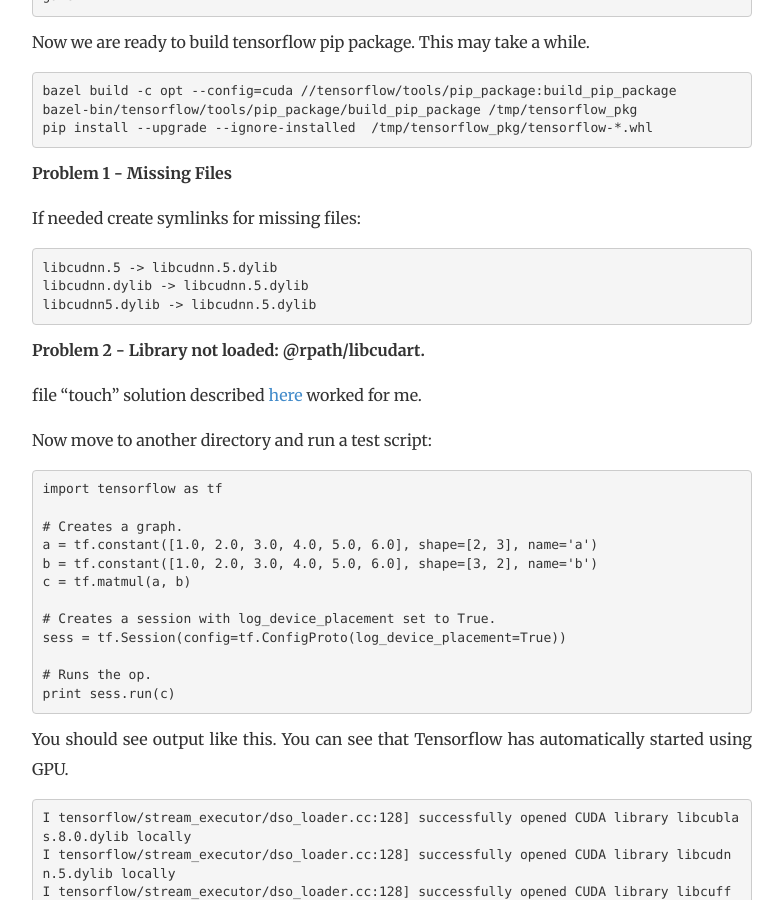
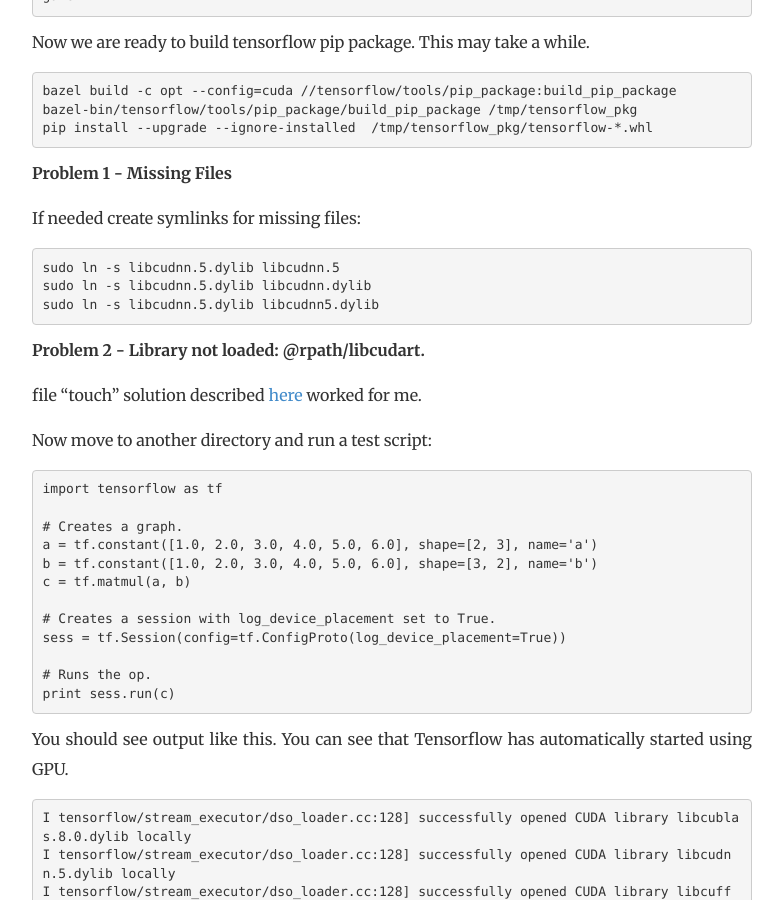
Before and after one commit to srikanthpagadala/srikanthpagadala.github.io, a Jekyll site: the page built from _posts/2016-11-07-enable-gpu-support-for-tensorflow-on-macos.md, in a window 1280 px wide and 900 px high, scrolled down 3807 px. Shown: the whole window, without its empty margins (248-1031 px from the left). Built offline with Jekyll 4.4.1, drawn with Linux system fonts in a browser that asks for light colours.

Commit message:
updated gpu post with correct symlink commands

````diff
--- a/_posts/2016-11-07-enable-gpu-support-for-tensorflow-on-macos.md
+++ b/_posts/2016-11-07-enable-gpu-support-for-tensorflow-on-macos.md
@@ -192,9 +192,9 @@
 If needed create symlinks for missing files:
 
 ```
-libcudnn.5 -> libcudnn.5.dylib
-libcudnn.dylib -> libcudnn.5.dylib
-libcudnn5.dylib -> libcudnn.5.dylib
+sudo ln -s libcudnn.5.dylib libcudnn.5
+sudo ln -s libcudnn.5.dylib libcudnn.dylib
+sudo ln -s libcudnn.5.dylib libcudnn5.dylib
 ```
 
 **Problem 2 - Library not loaded: @rpath/libcudart.**
````
